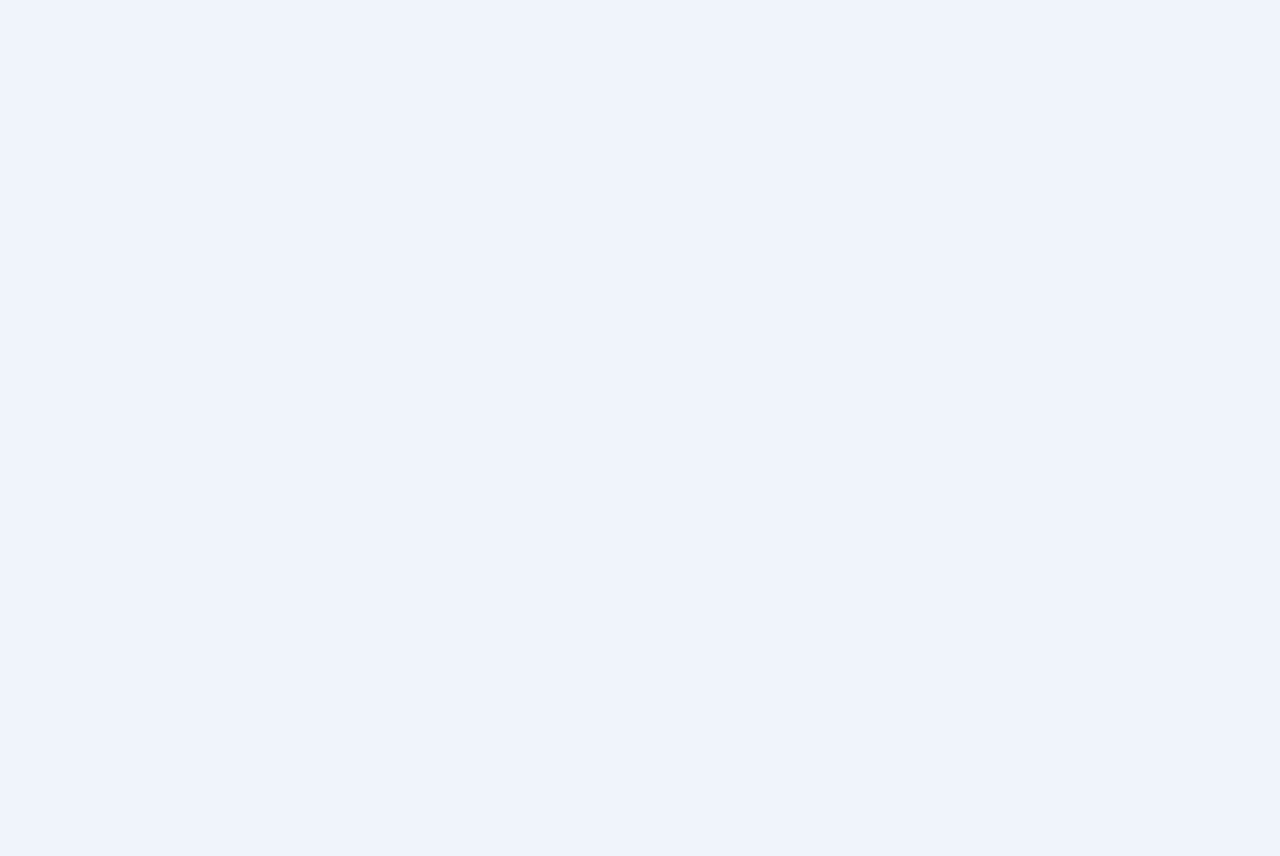
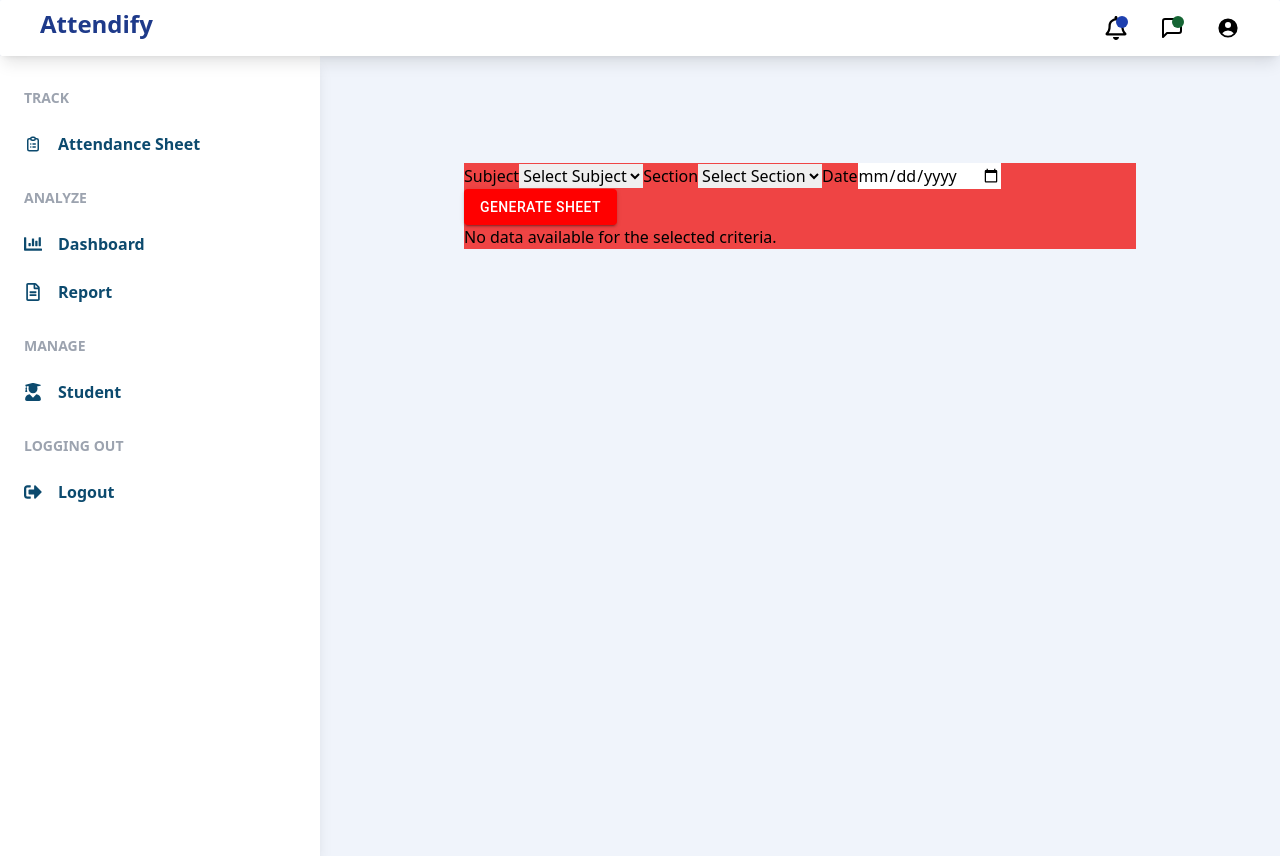
Before and after one commit to Muneeba2001/Attendify, a React (Vite) app in the folder FrontEnd/MarkIn/: page /AttendanceSheet in a window 1280 px wide. Before the commit this address had no page. Before the commit the page ends 800 px from the top, so only its background shows below. Built offline with nearby package versions, Linux system fonts and the light colour scheme.

Commit message:
Attendance Sheet

```diff
--- a/FrontEnd/MarkIn/package.json
+++ b/FrontEnd/MarkIn/package.json
@@ -17,7 +17,7 @@
     "react": "^18.3.1",
     "react-dom": "^18.3.1",
     "react-icons": "^5.2.1",
-    "react-router-dom": "^6.26.0",
+    "react-router-dom": "^6.26.1",
     "yup": "^1.4.0"
   },
   "devDependencies": {
--- a/FrontEnd/MarkIn/src/App.jsx
+++ b/FrontEnd/MarkIn/src/App.jsx
@@ -10,6 +10,7 @@ import StudentLogin from "./Pages/StudentProtoType/student-login";
 import StudentForgetPassword from "./Pages/StudentProtoType/StudentForgetPassword";
 import AdminLogin from "./Pages/AdminProtoType/AdminLogin";
 import AdminForgetPassword from "./Pages/AdminProtoType/AdminForgetPassword";
+import AttendanceSheet from "./Pages/AdminProtoType/AttendanceSheet";
 
 
 //import DefaultLayout from "./DefaultLayout/DefaultLayout";
@@ -38,6 +39,7 @@ function App() {
           <Route path="AdminLogin" element = {<AdminLogin/>}/>
           <Route path="AdminForgetPassword" element = {<AdminForgetPassword/>} />
         </Route>
+        <Route path="/AttendanceSheet" element={<DefaultLayout><AttendanceSheet/></DefaultLayout>}/>
       </Routes>
     </>
   );
--- a/FrontEnd/MarkIn/src/Component/DashBoard/SideBar.jsx
+++ b/FrontEnd/MarkIn/src/Component/DashBoard/SideBar.jsx
@@ -19,7 +19,7 @@ const SideBar = () => {
           <div className="mb-2 flex w-full items-center ">
             <HiOutlineClipboardList className="mr-0 text-lg" />
             <NavLink
-              to="/attendance-sheet"
+              to="/AttendanceSheet"
               className="block rounded px-4 py-2 hover:bg-gray-100"
               activeClassName="bg-blue-50 text-blue-700"
             >
--- /dev/null
+++ b/FrontEnd/MarkIn/src/Pages/AdminProtoType/AttendanceSheet.jsx
@@ -0,0 +1,113 @@
+import React, { useState } from 'react';
+import { Formik, Form, Field } from 'formik';
+import { Button } from '@mui/material';
+
+// Mock data representing students and their attendance
+const studentData = [
+  { name: 'Ali', subject: 'Maths', section: 'A', date: '2024-08-10', status: 'Present' },
+  { name: 'Sara', subject: 'Maths', section: 'A', date: '2024-08-10', status: 'Absent' },
+  { name: 'Ahmed', subject: 'English', section: 'B', date: '2024-08-10', status: 'Present' },
+  { name: 'Fatima', subject: 'Urdu', section: 'C', date: '2024-08-11', status: 'Present' },
+  // Add more students as needed
+];
+
+const AttendanceSheet = () => {
+  const [filteredData, setFilteredData] = useState([]);
+
+  const filterData = (values) => {
+    console.log('Filtering with values:', values); // Debugging
+    // Ensure date format matches between form input and mock data
+    const formattedDate = values.date;
+
+    console.log('Formatted date:', formattedDate); // Debugging
+    const filtered = studentData.filter(
+      (student) =>
+        student.subject === values.subject &&
+        student.section === values.section &&
+        student.date === formattedDate
+    );
+
+    console.log('Filtered data:', filtered); // Debugging
+    setFilteredData(filtered);
+  };
+
+  return (
+    <>
+      {/* selection */}
+      <Formik
+        initialValues={{ subject: '', section: '', date: '' }}
+        onSubmit={(values, { setSubmitting }) => {
+          console.log('Form values:', values); // Debugging
+          filterData(values);
+          setSubmitting(false); // Stop submitting
+        }}
+      >
+        {({ isSubmitting }) => (
+          <Form>
+            <label htmlFor="subject">Subject</label>
+            <Field as="select" name="subject" id="subject">
+              <option value="" disabled>
+                Select Subject
+              </option>
+              <option value="Maths">Maths</option>
+              <option value="English">English</option>
+              <option value="Urdu">Urdu</option>
+            </Field>
+
+            <label htmlFor="section">Section</label>
+            <Field as="select" name="section" id="section">
+              <option value="" disabled>
+                Select Section
+              </option>
+              <option value="A">A</option>
+              <option value="B">B</option>
+              <option value="C">C</option>
+            </Field>
+
+            <label htmlFor="date">Date</label>
+            <Field type="date" name="date" id="date" />
+
+            <Button
+              type="submit"
+              variant="contained"
+              sx={{ backgroundColor: 'red', color: 'white' }}
+              disabled={isSubmitting}
+            >
+              Generate Sheet
+            </Button>
+          </Form>
+        )}
+      </Formik>
+
+      {/* display */}
+      {filteredData.length > 0 ? (
+        <table>
+          <thead>
+            <tr>
+              <th>Name</th>
+              <th>Subject</th>
+              <th>Section</th>
+              <th>Date</th>
+              <th>Status</th>
+            </tr>
+          </thead>
+          <tbody>
+            {filteredData.map((student, index) => (
+              <tr key={index}>
+                <td>{student.name}</td>
+                <td>{student.subject}</td>
+                <td>{student.section}</td>
+                <td>{student.date}</td>
+                <td>{student.status}</td>
+              </tr>
+            ))}
+          </tbody>
+        </table>
+      ) : (
+        <p>No data available for the selected criteria.</p>
+      )}
+    </>
+  );
+};
+
+export default AttendanceSheet;
--- a/FrontEnd/MarkIn/src/Pages/DefaulLayout/DefaultLayout.jsx
+++ b/FrontEnd/MarkIn/src/Pages/DefaulLayout/DefaultLayout.jsx
@@ -4,10 +4,14 @@ import SideBar from "../../Component/DashBoard/SideBar";
 
 const DefaultLayout = (props) => {
   return (
-    <div>
-      <div className="bg-blue-300"></div>
-
-      {props.children}
+    <div className="relative min-h-screen flex flex-col">
+      <Header />
+      <div className="flex flex-1">
+        <SideBar />
+        <div className="flex flex-1 justify-center items-center">
+          <div className="bg-red-500 w-[70%] relative top-[-250px]">{props.children}</div>
+        </div>
+      </div>
     </div>
   );
 };
```
Also changed, not shown: FrontEnd/MarkIn/src/Component/BreadCrumbs.jsx (added, +11 -0 lines), 1 other file (tests, documents, lock files or other folders).
